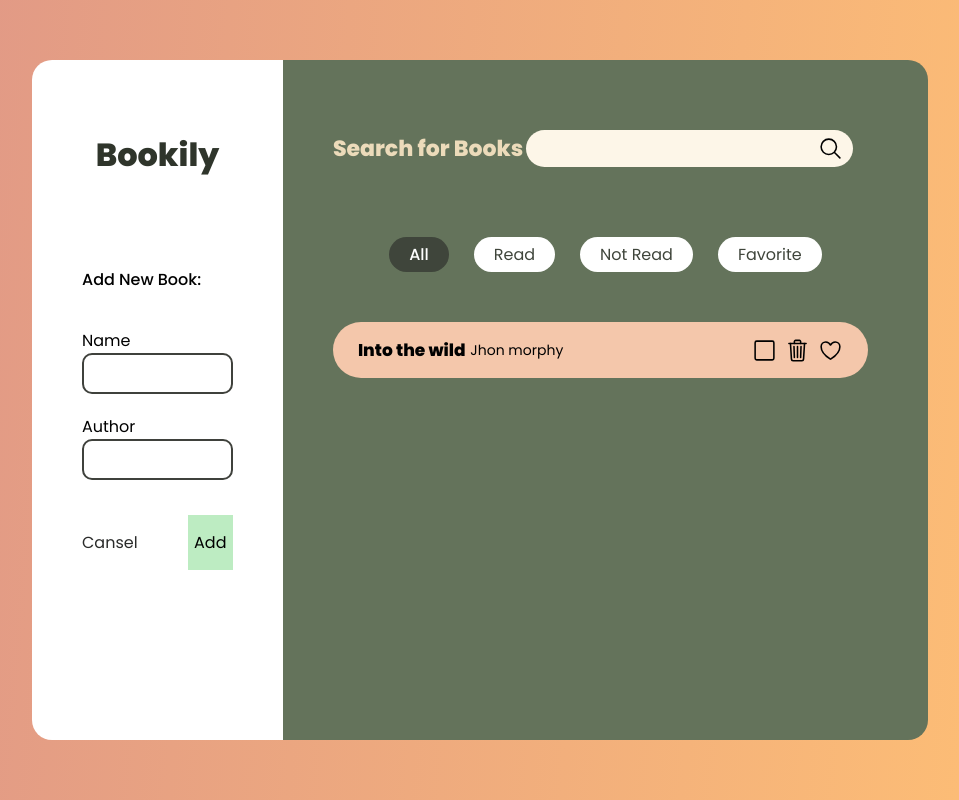
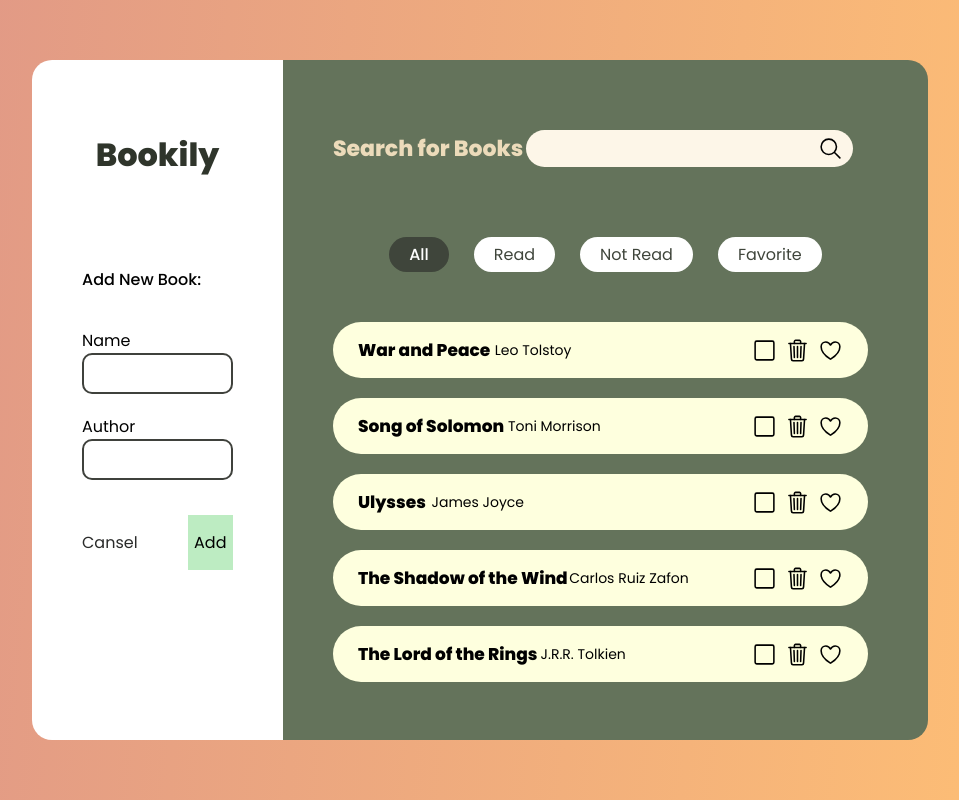
Before and after one commit to erfan-amani/bookily, a React (Create React App) app: page / in a window 1280 px wide. Shown: the whole page, without its empty margins (160-1119 px from the left). Built offline with nearby package versions, Linux system fonts and the light colour scheme.

Commit message:
created and initialized books with some fake datas and rendered the list

```diff
--- a/src/App.js
+++ b/src/App.js
@@ -1,13 +1,60 @@
-import React from 'react';
+import React, { useState } from 'react';
 import './App.css';
 import Books from './Books/‌Books';
 import NewBook from './NewBook/NewBook';
 
+const INITIAL_DATA = [
+  {
+    name: 'War and Peace',
+    author: 'Leo Tolstoy',
+    liked: false,
+    read: false,
+    id: 'waplt27',
+  },
+  {
+    name: 'Song of Solomon',
+    author: 'Toni Morrison',
+    liked: false,
+    read: false,
+    id: 'sostm98',
+  },
+  {
+    name: 'Ulysses',
+    author: 'James Joyce',
+    liked: false,
+    read: false,
+    id: 'ujj57',
+  },
+  {
+    name: 'The Shadow of the Wind',
+    author: 'Carlos Ruiz Zafon',
+    liked: false,
+    read: false,
+    id: 'tsotwcrz56',
+  },
+  {
+    name: 'The Lord of the Rings',
+    author: 'J.R.R. Tolkien',
+    liked: false,
+    read: false,
+    id: 'tlotrjt',
+  },
+  {
+    name: 'Great Gatsby',
+    author: 'F. Scott Fitzgerald',
+    liked: false,
+    read: false,
+    id: 'ggsf',
+  },
+];
+
 const App = () => {
+  const [booksData, setBooksData] = useState(INITIAL_DATA);
+
   return (
     <div className="app">
       <NewBook />
-      <Books />
+      <Books items={booksData} />
     </div>
   );
 };
--- a/src/Books/BooksList.css
+++ b/src/Books/BooksList.css
@@ -23,5 +23,5 @@
 }
 .books-list::-webkit-scrollbar-thumb {
   border-radius: 10px;
-  background-color: #b2b8a3;
+  background-color: #a3a847;
 }
--- a/src/Books/BooksList.js
+++ b/src/Books/BooksList.js
@@ -2,10 +2,18 @@ import React from 'react';
 import './BooksList.css';
 import BooksListItem from './BooksListItem';
 
-const BooksList = () => {
+const BooksList = ({ items }) => {
   return (
     <div className="books-list">
-      <BooksListItem />
+      {items.map((book) => (
+        <BooksListItem
+          name={book.name}
+          author={book.author}
+          liked={book.liked}
+          read={book.read}
+        />
+      ))}
+      {/* <BooksListItem /> */}
     </div>
   );
 };
--- a/src/Books/BooksListItem.css
+++ b/src/Books/BooksListItem.css
@@ -2,7 +2,7 @@
   display: flex;
   width: 100%;
   align-items: center;
-  background-color: #f4c7ab;
+  background-color: #feffde;
   padding: 15px 25px;
   border-radius: 30px;
   font-size: 17px;
--- a/src/Books/BooksListItem.js
+++ b/src/Books/BooksListItem.js
@@ -1,11 +1,11 @@
 import React from 'react';
 import './BooksListItem.css';
 
-const BooksListItem = () => {
+const BooksListItem = ({ name, author, liked, read }) => {
   return (
     <div className="books-list-item">
-      <div className="books-list-item__name">Into the wild</div>
-      <div className="books-list-item__author">Jhon morphy</div>
+      <div className="books-list-item__name">{name}</div>
+      <div className="books-list-item__author">{author}</div>
       <div className="books-list-item__actions">
         <ion-icon name="square-outline"></ion-icon>
         {/* <ion-icon name="checkbox-outline"></ion-icon> */}
--- a/src/Books/‌Books.js
+++ b/src/Books/‌Books.js
@@ -4,12 +4,12 @@ import './Books.css';
 import BooksSearch from './BooksSearch';
 import BooksList from './BooksList';
 
-const Books = () => {
+const Books = ({ items }) => {
   return (
     <div className="books">
       <BooksSearch />
       <BooksFilter />
-      <BooksList />
+      <BooksList items={items} />
     </div>
   );
 };
```
